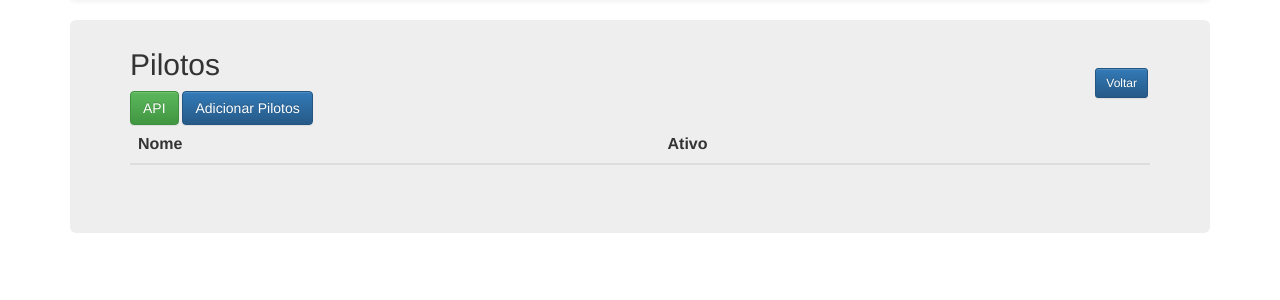
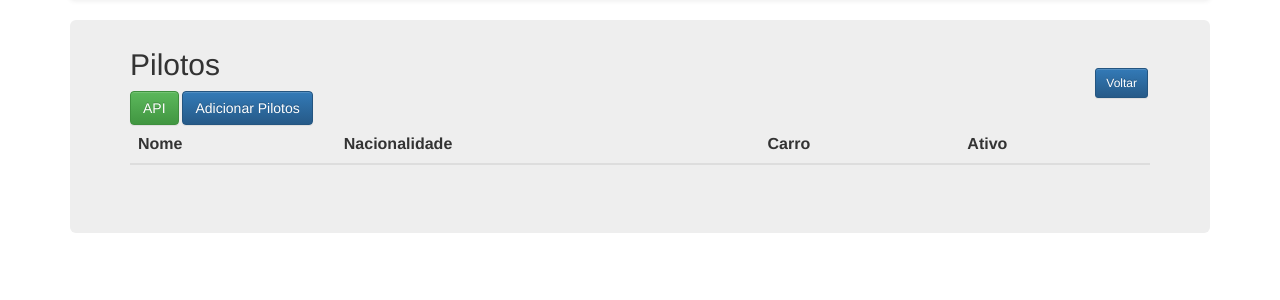
Before and after one commit to TiagoFranzoni/Gerenciador_Formula1, a Django app: page /view/pilotos/ in a window 1280 px wide. Shown: the part 72-372 px from the top of the page. Run offline with Django 4.2, Linux system fonts and the light colour scheme; data that the repository does not hold is empty; some libraries are stand-ins or nearby versions.

Commit message:
inclusão novas colunas listagem das classes

```diff
--- a/meusite/equipes/models.py
+++ b/meusite/equipes/models.py
@@ -12,7 +12,7 @@ class Equipes(Model):
     ativa = BooleanField(default=True, verbose_name='ativa')
 
     def __str__(self):
-        return self.nome + ' - ' + self.data_de_criacao.strftime('%d/%m/%Y')
+        return self.nome + ' - ' + self.fundador
 
     class Meta:
         """Docstring"""
--- a/meusite/equipes/templates/equipes/equipes_archive.html
+++ b/meusite/equipes/templates/equipes/equipes_archive.html
@@ -29,6 +29,7 @@
         <thead>
         <tr>
             <th>Nome</th>
+            <th>Fundador</th>
             <th>Ativa</th>
         </tr>
         </thead>
@@ -36,6 +37,7 @@
         {% for item in equipe %}
             <tr>
                 <td><a href="/view/equipes/detail/{{ item.pk }}">{{ item.nome }}</a></td>
+                <td>{{ item.fundador }}</td>
                 <td>
                     {% if item.ativa %}
                         Sim
--- a/meusite/pilotos/templates/pilotos/pilotos_archive.html
+++ b/meusite/pilotos/templates/pilotos/pilotos_archive.html
@@ -26,6 +26,8 @@
         <thead>
             <tr>
                 <th>Nome</th>
+                <th>Nacionalidade</th>
+                <th>Carro</th>
                 <th>Ativo</th>
             </tr>
         </thead>
@@ -33,6 +35,8 @@
         {% for item in piloto %}
             <tr>
                 <td><a href="/view/pilotos/detail/{{ item.pk }}">{{ item.nome }}</a></td>
+                <td>{{ item.nacionalidade }}</td>
+                <td>{{ item.carro }}</td>
                 <td>
                     {% if item.ativo %}
                         Sim
```
Also changed, not shown: meusite/carros/templates/carros/carros_archive.html (+14 -12 lines).
